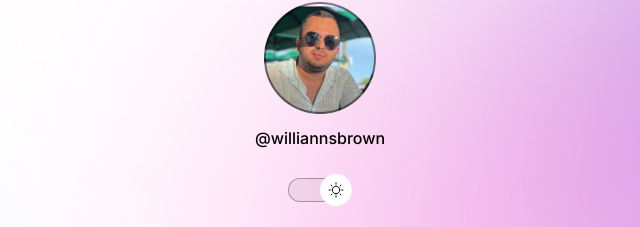
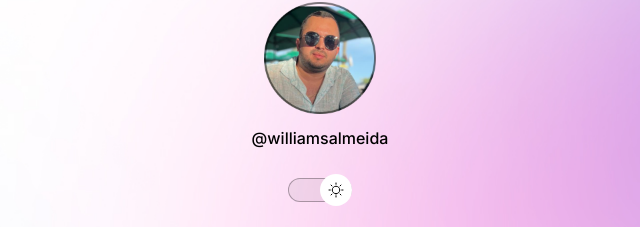
Before and after one commit to VINICIUSARAUJ0/PROJETO-INICIAL---TESTE-01, a plain HTML site: page index.html in a window 1280 px wide. Shown: the part 78-305 px from the top of the page, 320-960 px from the left. Drawn offline with nearby package versions, Linux system fonts and the light colour scheme.

Commit message:
changing name and read.me

```diff
--- a/index.html
+++ b/index.html
@@ -20,7 +20,7 @@
           src="./assets/avatar-brownlight.png"
           alt="Williams Almeida, na de óculos de sol, camisa de botão clara, em ambiente praiano."
         />
-        <p>@williannsbrown</p>
+        <p>@williamsalmeida</p>
       </div>
 
       <div id="switch" onclick="toggleMode()">
```
Also changed, not shown: 2 other files.
